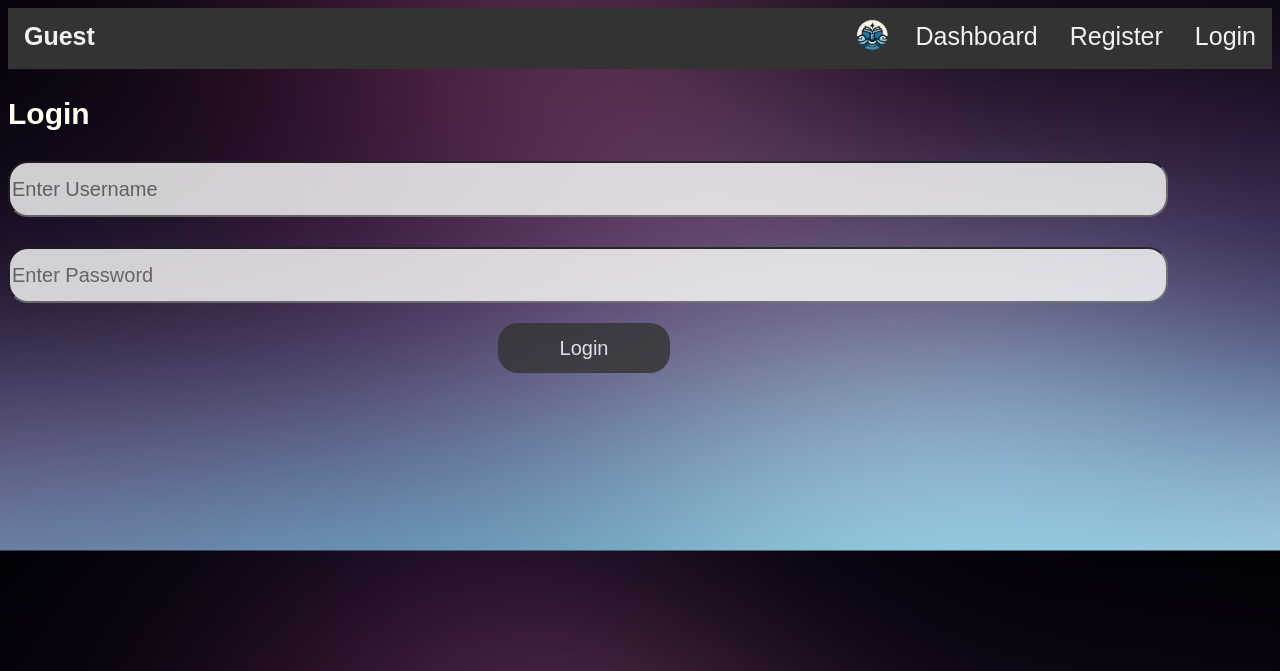
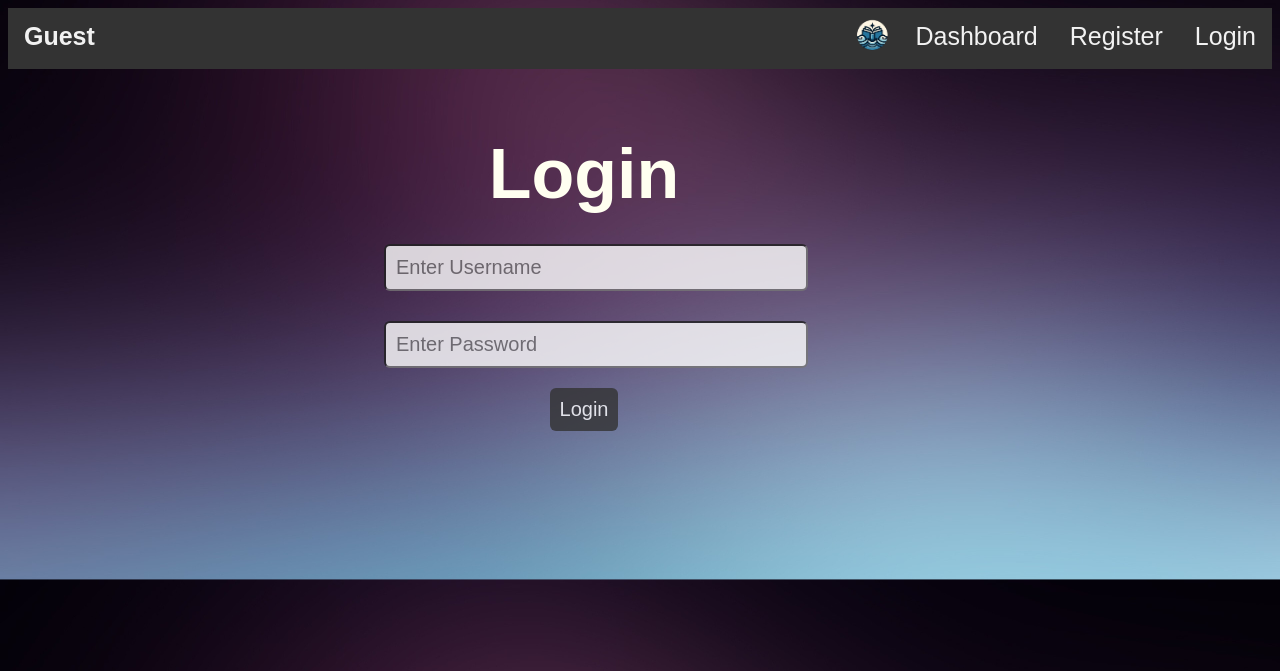
Before and after one commit to PietroAmmaturo/GDSC-AI-HACK, a Django app: page /login/ in a window 1280 px wide. Shown: the top 671 px of the page. Run offline with Django 4.2, Linux system fonts and the light colour scheme; some web fonts are replaced.

Commit message:
Better UI, added clickables

```diff
--- a/api/templates/base.html
+++ b/api/templates/base.html
@@ -89,7 +89,7 @@
 
   @font-face {
     font-family: 'League Spartan';
-    src: url('/assetsfonts/league-spartan-master/webfonts/leaguespartan-bold.ttf') format('truetype');
+    src: url('/assets/fonts/league-spartan-master/webfonts/leaguespartan-bold.ttf') format('truetype');
     /* You can include additional src declarations for different font file formats */
   }
 
@@ -187,9 +187,9 @@
 
 .custom-input {
   /* Your existing input styles */
-  height: 50px;
+  padding: 10px;
   width: 100%;
-  border-radius: 20px;
+  border-radius: 6px;
   opacity: 0.8;
   font-size: 20px; /* Increase font size for placeholder text */
   font-family: 'League Spartan', Arial, sans-serif;
@@ -197,10 +197,9 @@
 
 .custom-button {
   /* Match input button style with input boxes */
-  height: 50px;
-  width: 15%;
+  padding: 10px;
   max-width: 200px;
-  border-radius: 20px;
+  border-radius: 6px;
   opacity: 0.8;
   font-size: 20px;
   background-color: #333; /* Customize button background color */
@@ -213,6 +212,10 @@
 /* Change button background color on hover */
 .custom-button:hover {
   background-color: #555;
+}
+
+.clickable:hover {
+  cursor: pointer;
 }
 </style>
 
--- a/api/templates/course.html
+++ b/api/templates/course.html
@@ -10,7 +10,7 @@
     {% else %}
     <div class="container left">
       {% endif %}
-      <div class="content">
+      <div class="content clickable">
         <h2 onclick="this.nextElementSibling.style.display='block'">{{ chapter.title }}</h2>
 		<div class ="chapter-details" style="display: none;" >
 			<p>{{ chapter.description }}</p>
--- a/api/templates/dashboard.html
+++ b/api/templates/dashboard.html
@@ -15,7 +15,7 @@
 <h2>My Courses</h2>
 {% for course in courses %}
 <div class=" course">
-    <div class="accordion"><h2>{{ course.title }}</h2>         <a class="arrow" href="{% url 'course' %}?course_id={{course.id}}">&rarr;</a>
+    <div class="accordion clickable"><h2>{{ course.title }}</h2>         <a class="arrow" href="{% url 'course' %}?course_id={{course.id}}">&rarr;</a>
     </div>
     <div class="panel" >
             <p>{{ course.description }}</p>
--- a/api/templates/login.html
+++ b/api/templates/login.html
@@ -2,9 +2,11 @@
 
 {% block content %}
 
-<h2 class="text-center">Login</h2>
+<div class="opener">
+	<h1>Login</h1>
+</div>
 
-<div class="col-md-6 offset-md-3">
+<div class="login">
     <form method="POST">
         {% csrf_token %}
 
@@ -21,4 +23,11 @@
     </form>
 </div>
 
+<style>
+	    .login {
+        position: relative;
+      max-width: 400px;
+      margin: 0 auto;
+    }
+</style>
 {% endblock %}
```
